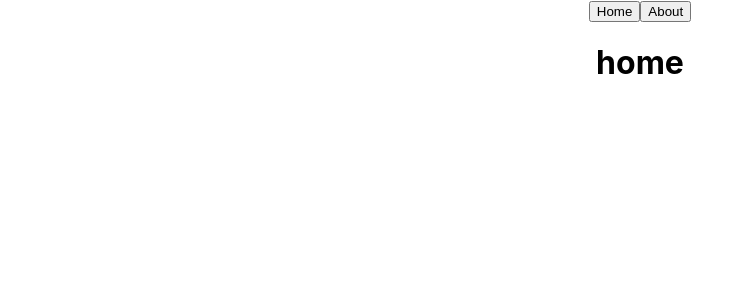
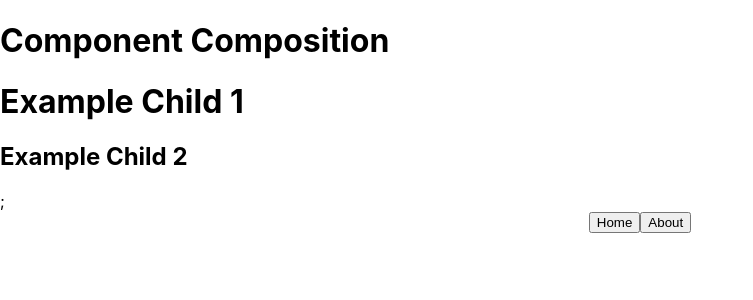
Before and after one commit to phyelements-admin/react-side-effect, a React (Create React App) app: page / in a window 1280 px wide. Shown: the top 300 px of the page, without its empty margins (0-753 px from the left). Built offline with nearby package versions, Linux system fonts and the light colour scheme.

Commit message:
Component composition

```diff
--- a/src/App.js
+++ b/src/App.js
@@ -1,21 +1,31 @@
 import logo from './logo.svg';
 import './App.css';
 import { useState, useEffect} from 'react';
+function Example(props){
+  return(
+    <>
+  <h1>{props.text}</h1>
+   {props.children};
+  </>
+  );
+
+
+}
 
 function App() {
-  console.log("rendered");
-  const[text,setText] = useState('home');
-  // below useEffect executes only when first time component rendered
-  // useEffect(()=>{console.log("button is clicked")},[]);
-  //  this useEffect executes only when text get change
-  useEffect(()=>{console.log("button is clicked")},[text]);
+  return (
+    <>
+    <Example text="Component Composition" >
 
-  return (
+      <h1>Example Child 1</h1>
+      <h2>Example Child 2</h2>
+    </Example>
     <div className="App">
-      <button onClick={()=>{setText('home')}}>Home</button>
-      <button onClick={()=>{setText('about')}}>About</button>
-      <h1>{text}</h1>
+      <button >Home</button>
+      <button >About</button>
+
     </div>
+    </>
   );
 }
 
```
